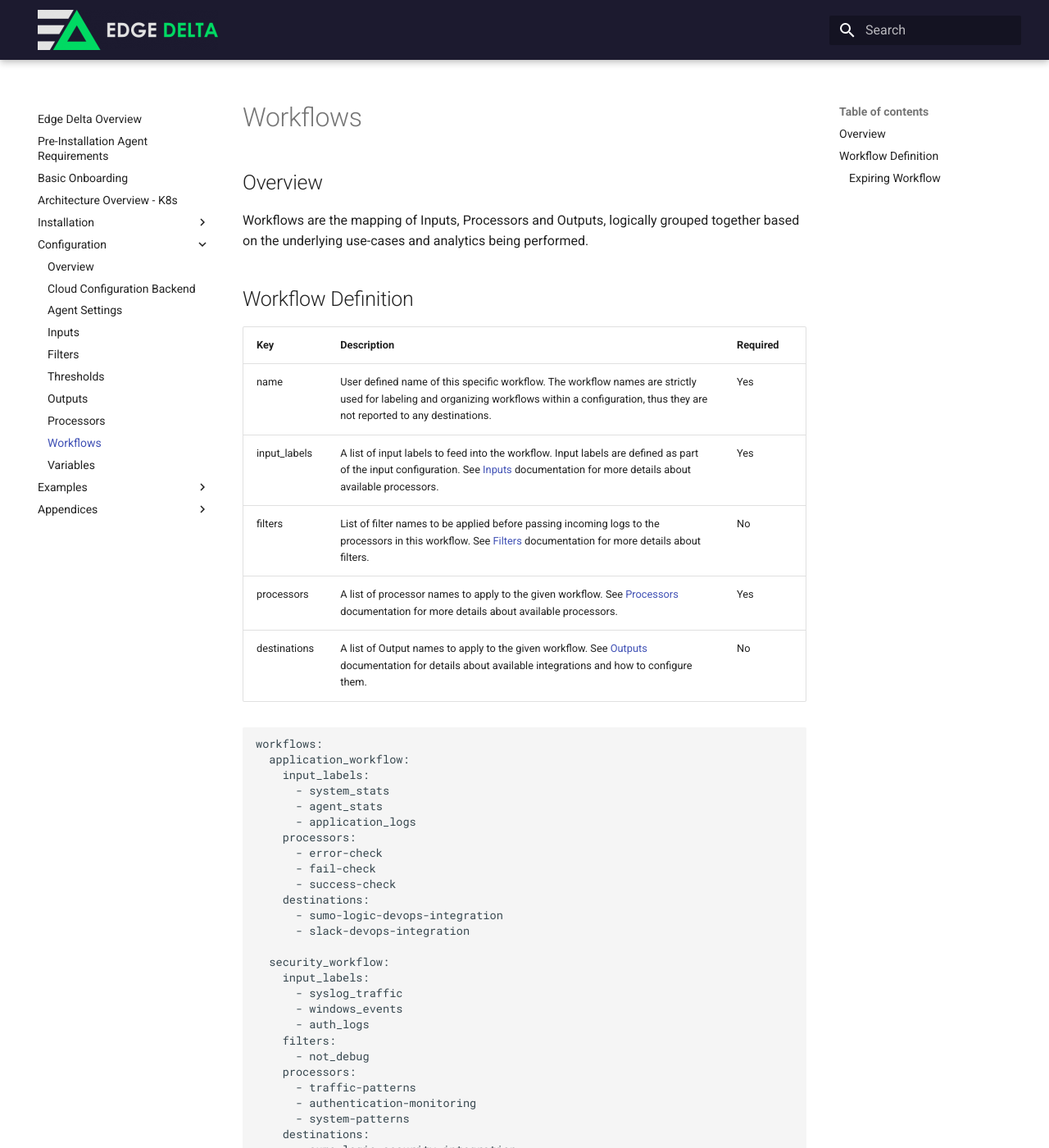
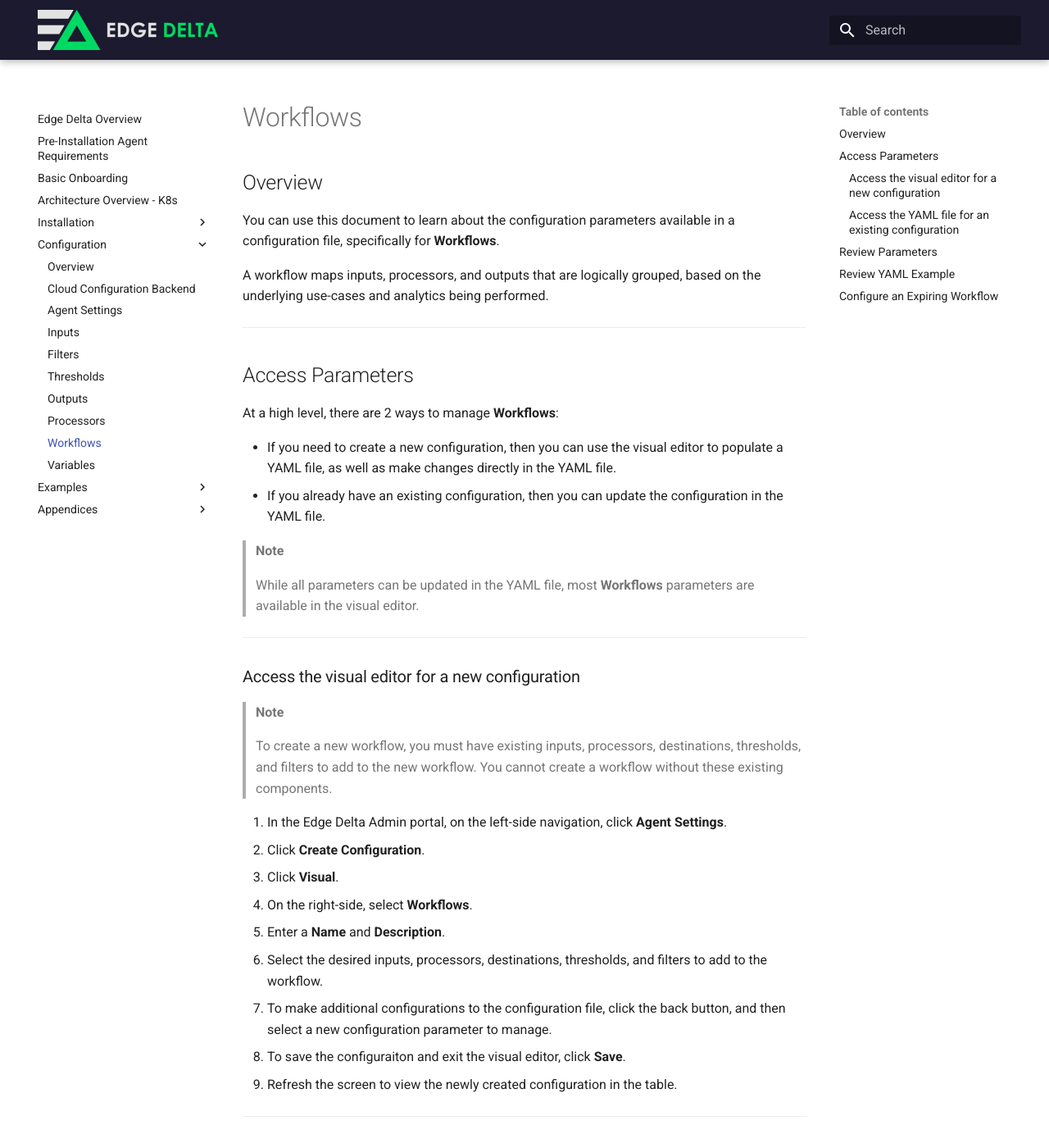
Before and after one commit to edgedelta/docs, an MkDocs documentation site: the page built from docs/configuration/workflows.md, in a window 1280 px wide and 1400 px high. Shown: the whole window at 82% size. Built offline with MkDocs 1.6.1 and Material for MkDocs 9.7.7, drawn with Linux system fonts in a browser that asks for light colours; some of the changed text lies outside the part shown.

Commit message:
Update workflows (#59)
* Update workflows.md

Updating for style and clarity

* Update workflows.md

* Update workflows.md

````diff
--- a/docs/configuration/workflows.md
+++ b/docs/configuration/workflows.md
@@ -8,17 +8,65 @@ description: >-
 
 ## Overview
 
-Workflows are the mapping of Inputs, Processors and Outputs, logically grouped together based on the underlying use-cases and analytics being performed.
+You can use this document to learn about the configuration parameters available in a configuration file, specifically for **Workflows**.
 
-## Workflow Definition
+A workflow maps inputs, processors, and outputs that are logically grouped, based on the underlying use-cases and analytics being performed.
+
+***
+
+## Access Parameters
+
+At a high level, there are 2 ways to manage **Workflows**:
+
+  * If you need to create a new configuration, then you can use the visual editor to populate a YAML file, as well as make changes directly in the YAML file.
+  * If you already have an existing configuration, then you can update the configuration in the YAML file.
+
+> **Note**
+>
+> While all parameters can be updated in the YAML file, most **Workflows** parameters are available in the visual editor.
+
+***
+
+### Access the visual editor for a new configuration
+
+> **Note**
+>
+> To create a new workflow, you must have existing inputs, processors, destinations, thresholds, and filters to add to the new workflow. You cannot create a workflow without these existing components.
+
+1. In the Edge Delta Admin portal, on the left-side navigation, click **Agent Settings**.
+2. Click **Create Configuration**.
+3. Click **Visual**.
+4. On the right-side, select **Workflows**.
+5. Enter a **Name** and **Description**.
+6. Select the desired inputs, processors, destinations, thresholds, and filters to add to the workflow.
+7. To make additional configurations to the configuration file, click the back button, and then select a new configuration parameter to manage.
+8. To save the configuraiton and exit the visual editor, click **Save**.
+9. Refresh the screen to view the newly created configuration in the table.
+
+***
+
+### Access the YAML file for an existing configuration
+
+1. In the Edge Delta Admin portal, on the left-side navigation, click **Agent Settings**.
+2. Locate the desired configuration, and then under **Actions**, click the corresponding edit icon.
+3. Review the YAML file, make your changes, and then click **Save**.
+
+***
+
+## Review Parameters
 
 | Key | Description | Required |
 | :--- | :--- | :--- |
-| name | User defined name of this specific workflow. The workflow names are strictly used for labeling and organizing workflows within a configuration, thus they are not reported to any destinations. | Yes |
-| input\_labels | A list of input labels to feed into the workflow. Input labels are defined as part of the input configuration. See [Inputs](./inputs.md) documentation for more details about available processors. | Yes |
-| filters | List of filter names to be applied before passing incoming logs to the processors in this workflow. See [Filters](./filters.md) documentation for more details about filters. | No |
-| processors | A list of processor names to apply to the given workflow. See [Processors](./processors.md) documentation for more details about available processors. | Yes |
-| destinations | A list of Output names to apply to the given workflow. See [Outputs](./outputs.md) documentation for details about available integrations and how to configure them. | No |
+| name | This key is a user-defined name for the specific workflow. Workflow names are only used for labeling and organizing workflows within a configuration. Workflow names are not reported to any destination. | Yes |
+| input\_labels | This key represents a list of input labels to feed to the workflow. Input labels are defined as part of the input configuration. To learn more about available inputs, see [Inputs](./inputs.md). | Yes |
+| filters | This key represents a list of filter names that apply to the workflow before incoming logs are passed to the processors. To learn more about filters, see [Filters](./filters.md). | No |
+| processors | This key represents a list of processor names that apply to the workflow. To learn about available processors, see [Processors](./processors.md). | Yes |
+| destinations | This key represents a list of output names that apply to the workflow. To learn about available integrations, see [Outputs](./outputs.md). | No |
+
+***
+
+## Review YAML Example
+
 ```yaml
 workflows:
   application_workflow:
@@ -50,11 +98,20 @@ workflows:
       - slack-security-integration
 ```
 
-### Expiring Workflow
+***
 
-User can define an expiring workflow and set the expiration time in workflow definition.
-By using expiring workflow you can also enable log forwarding until a specific time.
-*Note* The "expires_in" time format must be in [RFC3339](https://datatracker.ietf.org/doc/html/rfc3339) format.
+## Configure an Expiring Workflow
+
+To define an expiring workflow, set an expiration time in the workflow definition with the **expires_in** parameter.
+
+With an expiring workflow, you can also enable log forwarding for a specified time with the **log_forward_workflow** parameter.
+
+> **Note**
+>
+> The "expires_in" time format must be in [RFC3339](https://datatracker.ietf.org/doc/html/rfc3339) format.
+
+Review the following example:
+
 ```yaml
 workflows:
   log_forward_workflow:
@@ -68,3 +125,5 @@ workflows:
       - sumo-logic-devops-integration
     expires_in: 2021-06-01T12:00:00.000Z
 ```
+
+***
````
